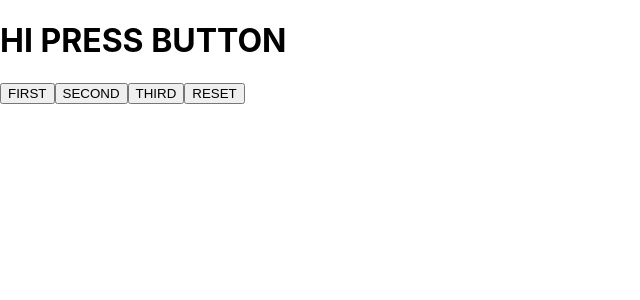
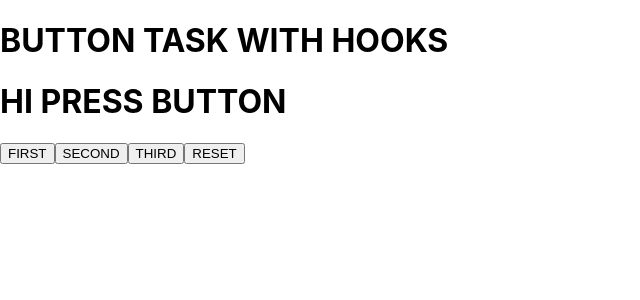
Before and after one commit to karanwadhwa03/LearnGit, a React (Create React App) app: page / in a window 1280 px wide. Shown: the top 300 px of the page, without its empty margins (0-640 px from the left). Built offline with nearby package versions, Linux system fonts and the light colour scheme.

Commit message:
'Add_heading_with_hooks'

```diff
--- a/src/App.js
+++ b/src/App.js
@@ -14,6 +14,7 @@ export default function App() {
 
   return (
     <div>
+      <h1>BUTTON TASK WITH HOOKS</h1>
       <h1>{text} </h1>
       <Buttons clicked={clickedHandler}></Buttons>
     </div>
```
